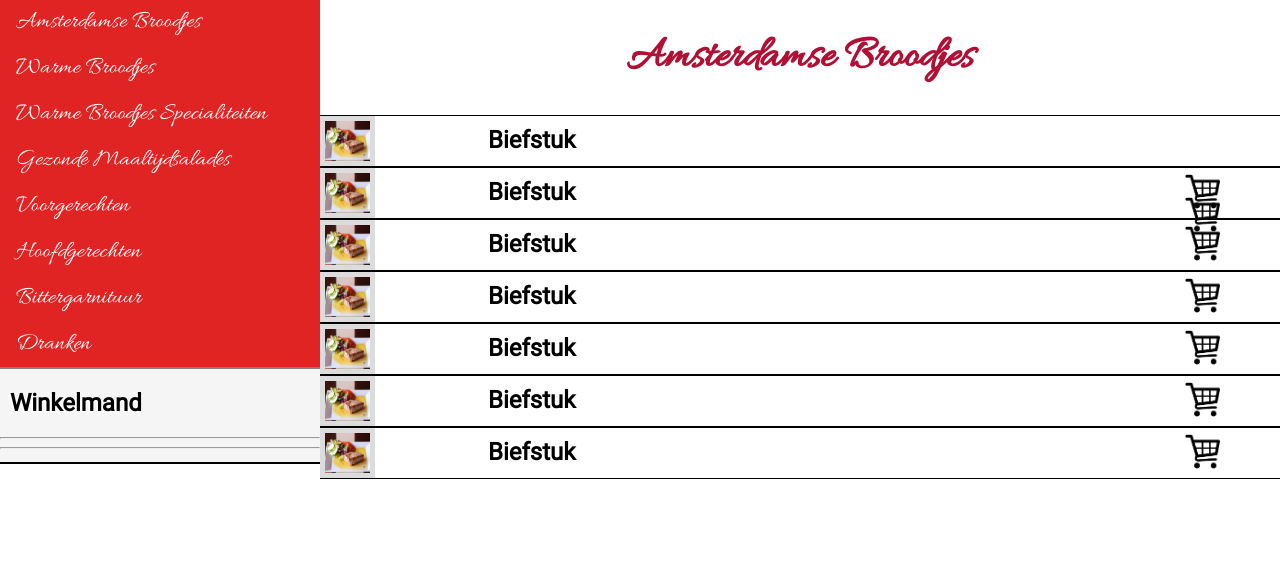
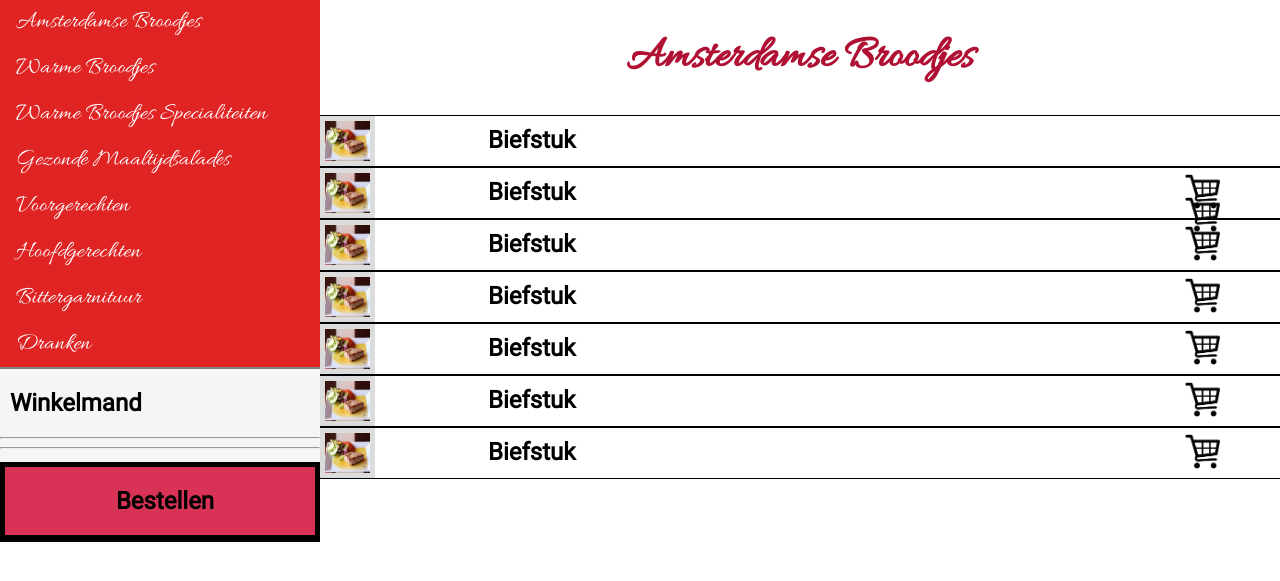
Before and after one commit to RowyDonker/Westpoort, a PHP site: page /?page=1 in a window 1280 px wide. Shown: the part 50-631 px from the top of the page. Run offline with PHP 8.4, Linux system fonts and the light colour scheme.

Commit message:
commting changes

```diff
--- a/css/style.css
+++ b/css/style.css
@@ -109,7 +109,7 @@ transition: 0.5s all;
     border-left: none;
     display: inline;
     left: 0;
-    text-shadow: -2px 2px white;
+   /* text-shadow: -2px 2px white;*/
     color: black;
 /*    color: black;*/
 }
@@ -381,3 +381,11 @@ padding-bottom: 20px;
 #DownloadText{
 text-align: center;
 }
+#BestelActie{
+    text-align: center;
+    border:  5px solid black;
+    background-color: #d93257;
+}
+#BestelActie:hover{
+cursor: pointer;
+}
--- a/javascript/scripts.js
+++ b/javascript/scripts.js
@@ -1,11 +1,9 @@
 var prices = [];
 var foodproducts = [];
-
+var selected = [];
 
 $( document ).ready(function() {
     console.log( "ready" );
-
-
 
     $(".BestelText").click(function() {
 
@@ -14,6 +12,11 @@ $( document ).ready(function() {
 
 	var name = this.dataset.name;
 	var price = this.dataset.price;
+
+	// $('.FoodSelection input:checked').each(function() {
+ //    selected.push($(this).attr('name'));
+ //    console.log(selected);
+// });
 	price = parseFloat(price.substring(1));
 
 	if (foodproducts.includes(name)) {
@@ -21,31 +24,28 @@ $( document ).ready(function() {
 
 	}
 
+
 	prices.push(price);
 	foodproducts.push(name);
-
-
-	// console.log("de array prijs : " + prices);
-	// console.log("de array food : " + foodproducts);
+	console.log("de array prijs : " + prices);
+	console.log("de array food : " + foodproducts);
 	var sum = 0;
 	for (var i = 0; i < prices.length; i++) {
 		 sum += prices[i];
 	}
 	sum = Math.round(sum * 100) / 100;
 
-	console.log(sum);
+	// console.log(sum);
 	document.getElementById("Total").innerHTML ="Totale Prijs= " + "€" + sum;
 	$("#WinkelItems").append("<p>" + name + " : " + " € " + price + "</p>");
-
-
-
-
-
-
-
 	// console.log("tottaal" + prices.reduce(getSum));
 	});
 
+	$("#BestelActie").click(function(){
+		console.log("werkt");
+		document.location.href = "http://localhost/bewijzenmap/jaar3/Westpoort/index.php?page=Form";
+
+	});
 	function countInArray(array, what) {
     var count = 0;
     for (var i = 0; i < array.length; i++) {
--- a/view/AmsterdamseBroodjes.php
+++ b/view/AmsterdamseBroodjes.php
@@ -7,8 +7,8 @@
         <div class="GerechtTekst">
         <h2 class="GerechtNaam">Biefstuk</h2>
         <h2 class="Prijs">$4.50</h2>
-        <input type="radio" name="slatomaat" value="sla">Sla<br>
-        <input type="radio" name="slatomaat" value="Tomaat">Tomaat<br>
+        <input type="checkbox" name="GeenSla" value="GeenSla">GeenSla<br>
+        <input type="checkbox" name="GeenTomaat" value="GeenTomaat">GeenTomaat<br>
         <select>
         <option value="wit brood">wit brood</option>
         <option value="bruin brood">bruin brood</option>
@@ -39,7 +39,7 @@
     <p class="Beschrijving">Beschrijving...bla bla blabla bla bla bla bla bla bla bla bla bla bla bla bla bla bla bla bla bla bla bla bla bla bla bla </p>
     </div>
      </div>
-    <div class="WinkelKar"><img class="BestelKar" src="Images/shopping_cart_PNG37.png"><img class="BestelKarVol" src="Images/VolleKar.png"><p class="BestelText">Bestellen</p></div>
+    <div class="WinkelKar"><img class="BestelKar" src="Images/shopping_cart_PNG37.png"><img class="BestelKarVol" src="Images/VolleKar.png"><p class="BestelText" data-name="Broodje gezond" data-price="€2.65">Bestellen</p></div>
 </div>
 <div class="FoodSelection">
     <img class="PlaatjeGerecht" src="Images/Etenmetnaam/biefstuk.jpg">
@@ -51,7 +51,7 @@
 
     </div>
      </div>
-    <div class="WinkelKar"><img class="BestelKar" src="Images/shopping_cart_PNG37.png"><img class="BestelKarVol" src="Images/VolleKar.png"><p class="BestelText">Bestellen</p></div>
+    <div class="WinkelKar"><img class="BestelKar" src="Images/shopping_cart_PNG37.png"><img class="BestelKarVol" src="Images/VolleKar.png"><p class="BestelText" data-name="Pizza" data-price="€3.60">Bestellen</p></div>
 </div>
 <div class="FoodSelection">
     <img class="PlaatjeGerecht" src="Images/Etenmetnaam/biefstuk.jpg">
--- a/view/Winkelmand.php
+++ b/view/Winkelmand.php
@@ -5,4 +5,8 @@
 	<div id="WinkelItems"></div>
 	<hr>
 	<div id="Total"></div>
+
+	<div id="BestelActie">
+		<h2>Bestellen</h2>
+	</div>
 </div>
--- a/view/includes.php
+++ b/view/includes.php
@@ -37,6 +37,10 @@ switch ($category) {
 		include "WarmeBroodjesSpecial.php";
 
 	break;
+		case 'Form':
+		include "Form.php";
+
+	break;
 	case 'Handmatig':
 		include "Handmatig.php";
 
```
Also changed, not shown: view/Form.php (added, +21 -0 lines).
